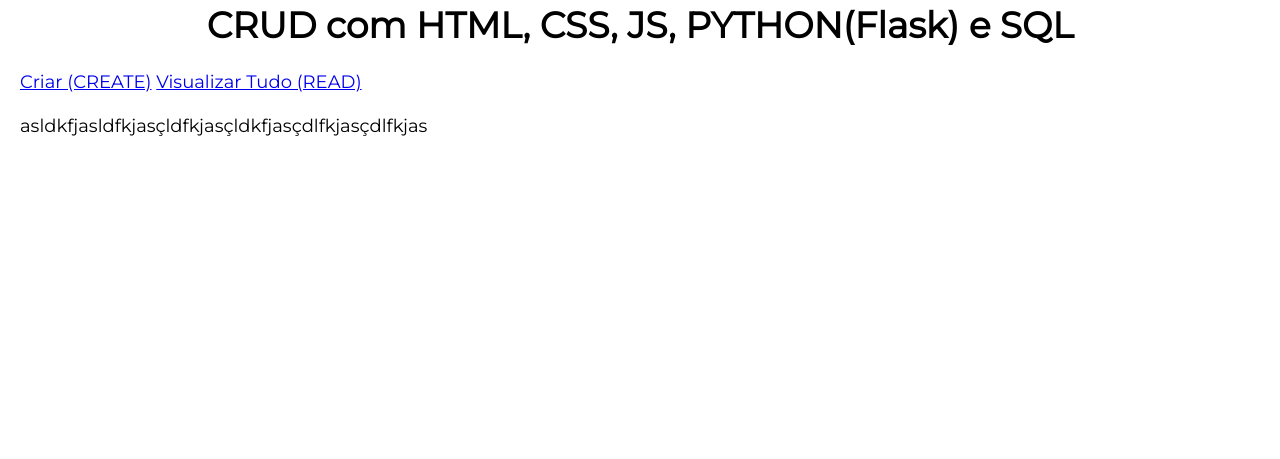
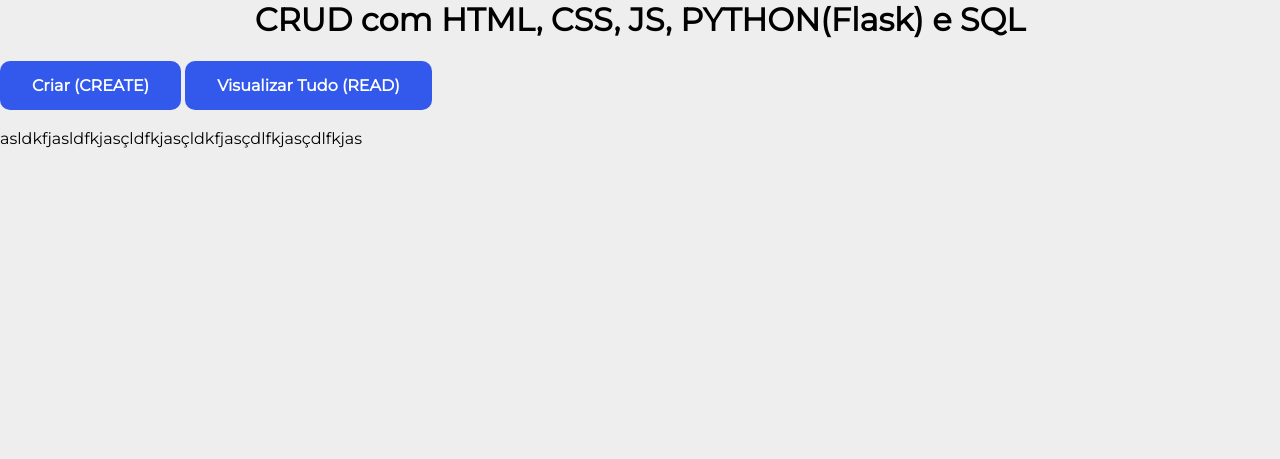
Before and after one commit to icarogoggin/BlueEdtech_Modulo2, a Flask app: template Aula 16/proj1/templates/readAll.html in a window 1280 px wide. Shown: the part 341-800 px from the top of the page. Run offline with Flask 2, Linux system fonts and the light colour scheme; the template is opened without the code that fills it, so the values that code supplies are empty.

Commit message:
Update style.css

```diff
--- a/Aula09/DesafioPokemon/static/style.css
+++ b/Aula09/DesafioPokemon/static/style.css
@@ -1,34 +1,85 @@
 @import url("https://fonts.googleapis.com/css2?family=Montserrat&display=swap");
-body{
-    font-family: 'Montserrat', sans-serif;
-    font-size: 18px;
-    background: white;
-    padding: 20px;
+
+body {
+    background: #eeeeee;
+    font-family: "Montserrat", sans-serif;
     margin: 0;
+    min-height: calc(100vh - 40px);
+    padding: 20px 0;
 }
-.bloco{
+
+.bloco {
     display: flex;
     justify-content: center;
 }
-.lista_pokemons{
+
+.lista_pokemons {
     display: flex;
     flex-wrap: wrap;
     justify-content: space-evenly;
 }
-.card_pokemon{
+
+.card_pokemon {
     background: white;
+    border-bottom: 5px solid #3359ec;
     border-top: 5px solid #3359ec;
-    border-bottom: 5px solid #3359ec;
     border-radius: 5px;
     box-shadow: 0 1px 6px rgba(32, 33, 36, 0.28);
     margin: 10px;
-    padding: 20px;
+    padding: 20px 0;
     text-align: center;
     width: 500px;
 }
-.card_pokemon:hover{
-    background: gray;
+
+.card_pokemon_2 {
+    background: white;
+    border-bottom: 5px solid #3359ec;
+    border-top: 5px solid #3359ec;
+    border-radius: 5px;
+    box-shadow: 0 1px 6px rgba(32, 33, 36, 0.28);
+    margin: 10px;
+    padding: 20px 0;
+    text-align: center;
+    width: 50%;
+    margin-left: 25%;
+    margin-right: 25%;
 }
+
+.nome_pokemon_2{
+    font-size: 16px;
+    padding: 10px;
+}
+
+.card_pokemon:hover {
+    background: #eee;
+}
+
 .card_pokemon.selecionado {
     background-color: #98aaef;
 }
+
+.botao {
+    background-color: #3359ec;
+    border: none;
+    color: white;
+    cursor: pointer;
+    padding: 15px 32px;
+    text-align: center;
+    text-decoration: none;
+    display: inline-block;
+    font-size: 16px;
+    font-weight: bold;
+    border-radius: 10px;
+}
+
+.botao:hover {
+    background-color: #5373ec;
+}
+
+.botao:active {
+    background-color: #1737c3;
+}
+
+#pokemon_selecionado b {
+    color: #3359ec;
+}
```
